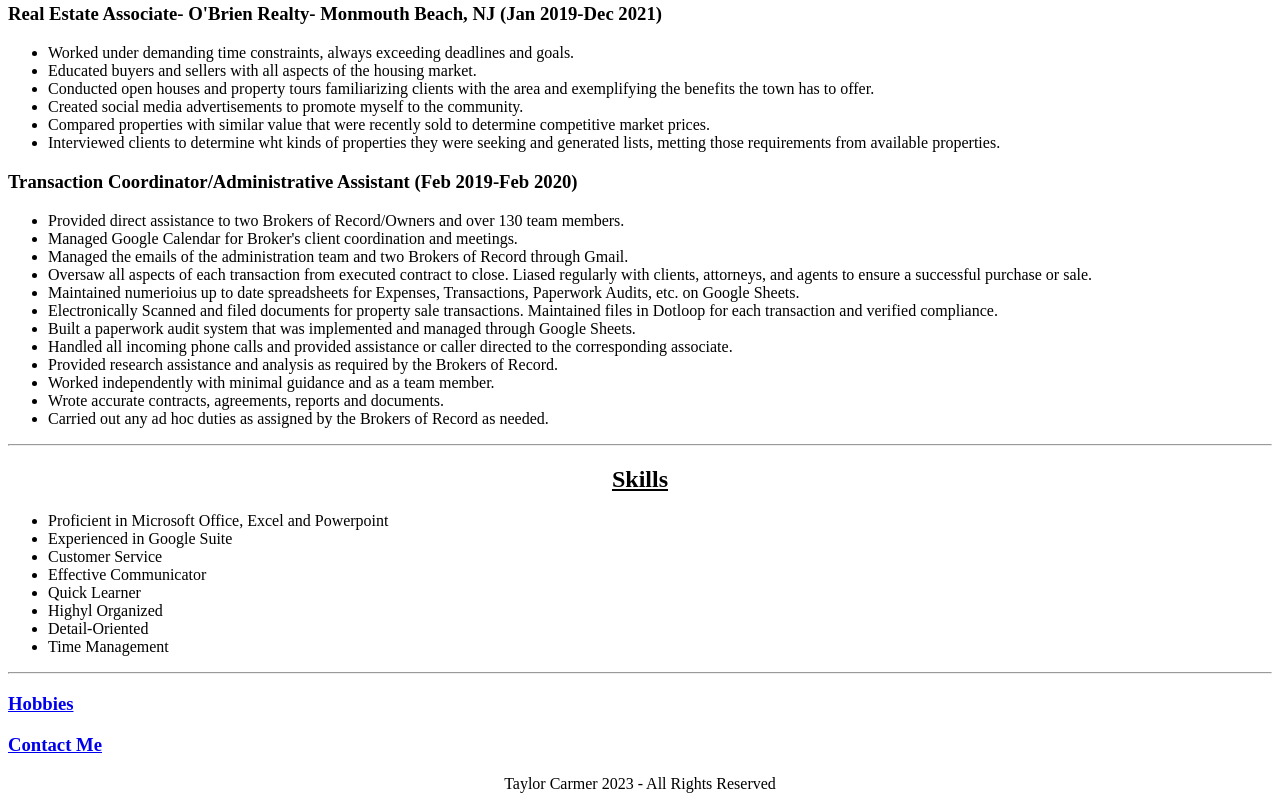
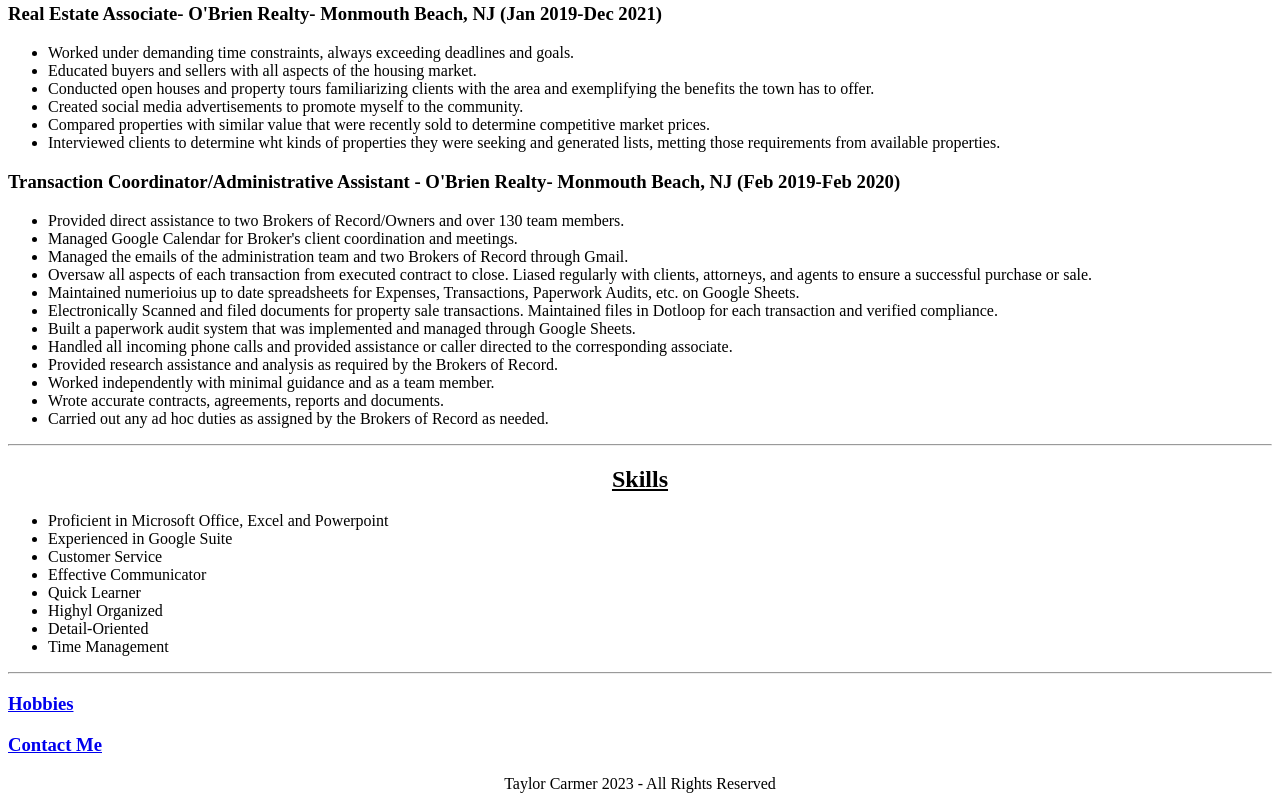
Before and after one commit to taylorcarmer/myresume, a plain HTML site: page index.html in a window 1280 px wide. Shown: the part 861-1662 px from the top of the page. Drawn offline with Linux system fonts and the light colour scheme; files whose address does not match are found by name.

Commit message:
Update index.html

```diff
--- a/index.html
+++ b/index.html
@@ -44,7 +44,7 @@
         <li>Compared properties with similar value that were recently sold to determine competitive market prices.</li>
         <li>Interviewed clients to determine wht kinds of properties they were seeking and generated lists, metting those requirements from available properties.</li>
     </ul>
-    <left><h3>Transaction Coordinator/Administrative Assistant (Feb 2019-Feb 2020)</h3></left>
+    <left><h3>Transaction Coordinator/Administrative Assistant - O'Brien Realty- Monmouth Beach, NJ (Feb 2019-Feb 2020)</h3></left>
     <ul>
         <li>Provided direct assistance to two Brokers of Record/Owners and over 130 team members.</li>
         <li>Managed Google Calendar for Broker's client coordination and meetings.</li>
```
